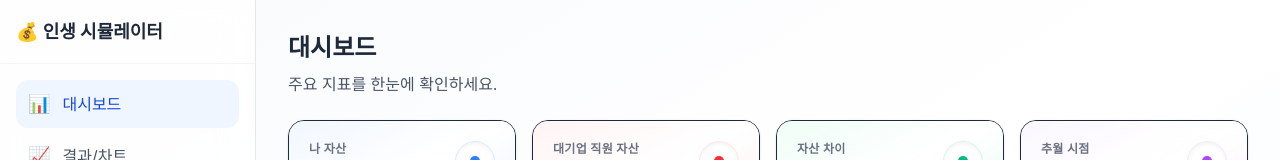
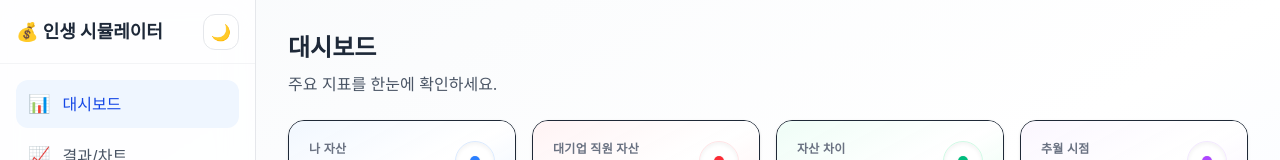
Before and after one commit to ajsj2200/Juhyo-Simulator, a React (Vite) app: page / in a window 1280 px wide. Shown: the top 160 px of the page. Built offline with nearby package versions, Linux system fonts and the light colour scheme.

Commit message:
fix: Add theme toggle button to Sidebar for desktop view

```diff
--- a/src/components/layout/Sidebar.jsx
+++ b/src/components/layout/Sidebar.jsx
@@ -81,7 +81,9 @@ const NavItem = ({ item, activeView, onViewChange, level = 0 }) => {
 };
 
 const Sidebar = ({ className = '' }) => {
-  const { activeView, setActiveView } = useSimulator();
+  const { activeView, setActiveView, theme, toggleTheme } = useSimulator();
+
+  const themeIcon = theme === 'dark' ? '☀️' : '🌙';
 
   return (
     <aside
@@ -91,10 +93,23 @@ const Sidebar = ({ className = '' }) => {
         overflow-y-auto z-40 ${className}`}
     >
       {/* Header */}
-      <div className="h-16 flex items-center px-4 border-b border-gray-100 dark:border-slate-800">
+      <div className="h-16 flex items-center justify-between px-4 border-b border-gray-100 dark:border-slate-800">
         <h1 className="text-lg font-bold text-gray-800 dark:text-slate-100">
           💰 인생 시뮬레이터
         </h1>
+        <button
+          type="button"
+          onClick={toggleTheme}
+          aria-label="테마 전환"
+          className="
+            w-9 h-9 flex items-center justify-center rounded-lg border border-gray-200
+            bg-white text-gray-700 transition-colors duration-150
+            hover:bg-gray-100 dark:border-slate-700 dark:bg-slate-800
+            dark:text-slate-200 dark:hover:bg-slate-700
+          "
+        >
+          <span aria-hidden="true">{themeIcon}</span>
+        </button>
       </div>
 
       {/* Navigation */}
```
